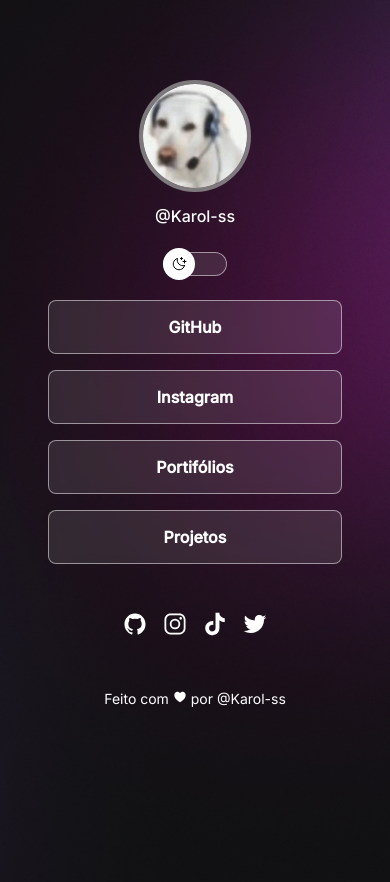
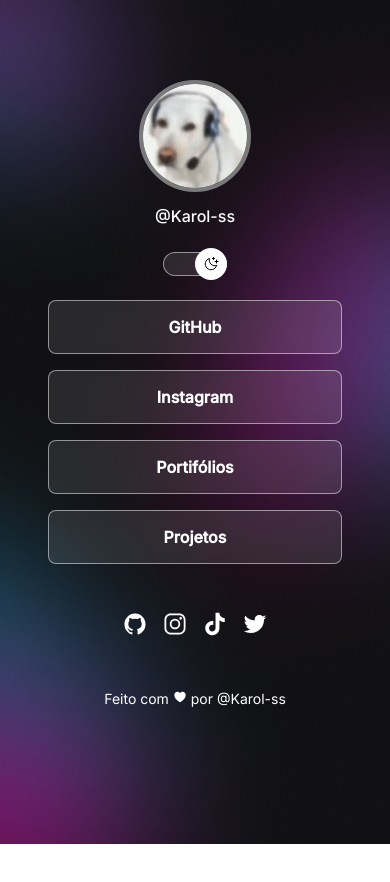
Before and after one commit to Karol-ss/dev-links-react, a React (Create React App) app: page / in a window 390 px wide. Shown: the top 882 px of the page. After the commit the page ends 844 px from the top, so only its background shows below. Built offline with nearby package versions, Linux system fonts and the light colour scheme.

Commit message:
botão switch

```diff
--- a/package.json
+++ b/package.json
@@ -9,6 +9,7 @@
     "react": "^18.2.0",
     "react-dom": "^18.2.0",
     "react-scripts": "5.0.1",
+    "react-spring": "^9.7.2",
     "web-vitals": "^2.1.4"
   },
   "scripts": {
--- a/src/components/switch/switch.jsx
+++ b/src/components/switch/switch.jsx
@@ -1,12 +1,16 @@
+import { useSpring, animated } from "react-spring";
 import styles from "./switch.module.css";
 
-const Switch =() =>{
+const Switch =({mode, infoButton}) =>{
+    const animation = useSpring({
+        left: infoButton ? "0%" : "50%",
+    });
     return(
-        <div id={styles.switch}>
-            <button></button>
+        <div id={styles.switch} onClick={mode}>
+            <animated.button style={animation}></animated.button>
             <span></span>
         </div>
-    )
-}
+    );
+};
 
 export default Switch
--- a/src/pages/App.css
+++ b/src/pages/App.css
@@ -26,12 +26,12 @@
     --highlight-color: rgba(0, 0, 0, 0.2);
 }
 
-body *{
+#App *{
     font-family: "Inter", sans-serif;
     color: var(--text-color);
 }
 
-body{
+#App{
     background: var(--bg-url) no-repeat top center / cover;
     height: 100vh;
 }
@@ -39,8 +39,10 @@
 #container{
     width: 100%;
     max-width: 588px;
-    margin: 56px auto 0px;
+    margin: 0px auto 0px;
     padding: 0 24px;
+    padding-top: 56px;
+
 }
 
 #links ul{
@@ -59,3 +61,12 @@
     gap: 16px;
     font-size: 24px;
 }
+
+@media(max-width: 700px){
+    :root{
+        --bg-url: url(../img/bg-mobile.jpg);
+    }
+    .light{
+        --bg-url: url(../img/bg-mobile-light.jpg);
+    }
+}
--- a/src/pages/App.jsx
+++ b/src/pages/App.jsx
@@ -7,18 +7,22 @@
 
 import "./App.css";
 
-import imgDarkMode from "../img/fotoPerfil.jpg"
-import imgLightMode from "../img/fotoPerfilClaro.png"
+import imgDarkMode from "../img/fotoPerfil.jpg";
+import imgLightMode from "../img/fotoPerfilClaro.png";
 
 const App = () => {
 const [isLightMode,setIsLightMode] = useState(false)
+const toggleMode = () => {
+  setIsLightMode((prevMode) => !prevMode)
+}
 
-const imgSrc = isLightMode ? imgLightMode : imgDarkMode
-const imgAlt = isLightMode ? "Imagem no Modo Claro" : "Imagem no Modo Escuro"
+const imgSrc = isLightMode ? imgLightMode : imgDarkMode;
+const imgAlt = isLightMode ? "Imagem no Modo Claro" : "Imagem no Modo Escuro";
   return(
+    <div id="App" className={isLightMode ? "light" : ""}>
     <div id="container">
       <Profile imgSrc={imgSrc} imgAlt={imgAlt}>@Karol-ss</Profile>
-      <Switch></Switch>
+      <Switch mode={toggleMode} infoButton = {isLightMode}/>
       <div id="links">
       <ul>
         <Links link={"https://github.com"}>GitHub</Links>
@@ -35,6 +39,7 @@
       </div>
       <Footer link={"#"}>@Karol-ss</Footer>
     </div>
+    </div>
   )
 }
 
```
Also changed, not shown: 1 other file (tests, documents, lock files or other folders).
